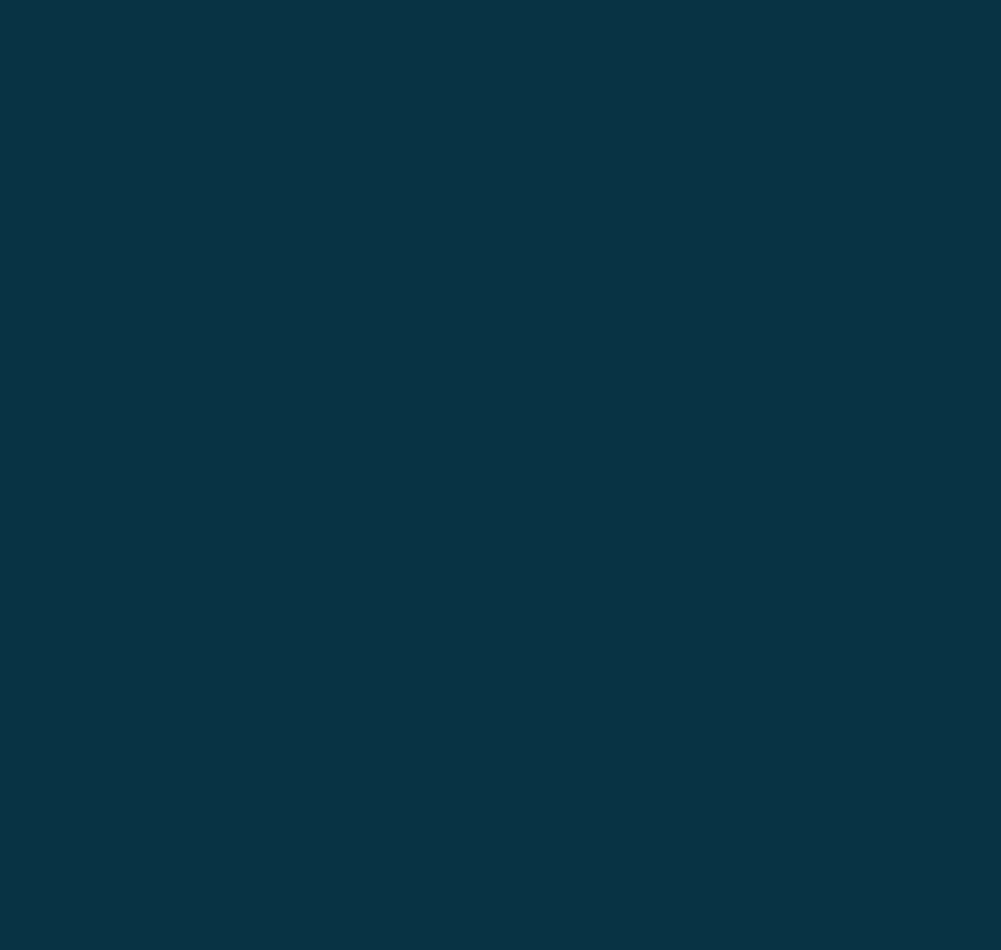
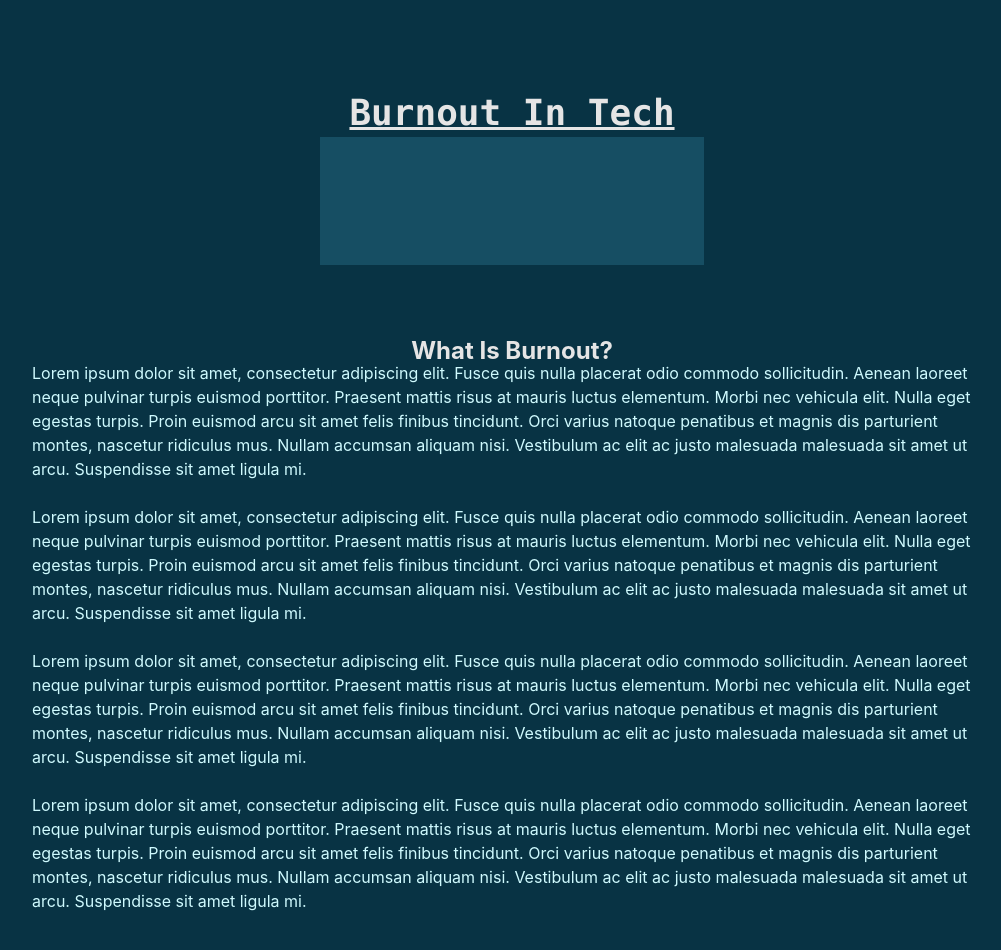
Before and after one commit to phajsi/burnout-spa, a React (Create React App) app: page / in a window 1280 px wide. Shown: the part 460-1410 px from the top of the page, without its empty margins (128-1129 px from the left). Before the commit the page ends 800 px from the top, so only its background shows below. Built offline with nearby package versions, Linux system fonts and the light colour scheme.

Commit message:
Add initial parallax

```diff
--- a/src/App.tsx
+++ b/src/App.tsx
@@ -1,14 +1,82 @@
 import React from "react";
-//import "./App.css";
+import { Parallax } from "react-scroll-parallax";
+
+const styles = {
+  centerCSS:
+    "absolute top-2/3 right-0 translate-x-1/2 translate-y-1/2 text-center ",
+};
 
 const App = () => (
-  <div className="text-cyan-500 font-bold capitalize text-2xl">
-    <header>
-      <h1>
-        Burnout and Wellbeing <br /> Managing Burnout in Tech
-      </h1>
+  <>
+    <header className="flex w-screen h-screen relative justify-center">
+      <Parallax speed={2}>
+        <div className={"bg-cyan-900 h-32 w-96 " + `${styles.centerCSS}`} />
+      </Parallax>
+      <Parallax speed={-10}>
+        <h1
+          className={
+            "text-neutral-200 font-bold capitalize w-max text-4xl font-mono underline z-1 " +
+            `${styles.centerCSS}`
+          }
+        >
+          Burnout in Tech
+        </h1>
+      </Parallax>
     </header>
-  </div>
+
+    <Parallax speed={-2}>
+      <div className="my-4 mx-auto text-neutral-200 font-bold capitalize text-2xl w-fit">
+        <h2>What is Burnout?</h2>
+      </div>
+    </Parallax>
+    <Parallax speed={-4}>
+      <div className=" mx-auto text-cyan-100 my-4 w-3/4  place-items-center">
+        <p>
+          Lorem ipsum dolor sit amet, consectetur adipiscing elit. Fusce quis
+          nulla placerat odio commodo sollicitudin. Aenean laoreet neque
+          pulvinar turpis euismod porttitor. Praesent mattis risus at mauris
+          luctus elementum. Morbi nec vehicula elit. Nulla eget egestas turpis.
+          Proin euismod arcu sit amet felis finibus tincidunt. Orci varius
+          natoque penatibus et magnis dis parturient montes, nascetur ridiculus
+          mus. Nullam accumsan aliquam nisi. Vestibulum ac elit ac justo
+          malesuada malesuada sit amet ut arcu. Suspendisse sit amet ligula mi.
+        </p>
+        <br />
+        <p>
+          Lorem ipsum dolor sit amet, consectetur adipiscing elit. Fusce quis
+          nulla placerat odio commodo sollicitudin. Aenean laoreet neque
+          pulvinar turpis euismod porttitor. Praesent mattis risus at mauris
+          luctus elementum. Morbi nec vehicula elit. Nulla eget egestas turpis.
+          Proin euismod arcu sit amet felis finibus tincidunt. Orci varius
+          natoque penatibus et magnis dis parturient montes, nascetur ridiculus
+          mus. Nullam accumsan aliquam nisi. Vestibulum ac elit ac justo
+          malesuada malesuada sit amet ut arcu. Suspendisse sit amet ligula mi.
+        </p>
+        <br />
+        <p>
+          Lorem ipsum dolor sit amet, consectetur adipiscing elit. Fusce quis
+          nulla placerat odio commodo sollicitudin. Aenean laoreet neque
+          pulvinar turpis euismod porttitor. Praesent mattis risus at mauris
+          luctus elementum. Morbi nec vehicula elit. Nulla eget egestas turpis.
+          Proin euismod arcu sit amet felis finibus tincidunt. Orci varius
+          natoque penatibus et magnis dis parturient montes, nascetur ridiculus
+          mus. Nullam accumsan aliquam nisi. Vestibulum ac elit ac justo
+          malesuada malesuada sit amet ut arcu. Suspendisse sit amet ligula mi.
+        </p>
+        <br />
+        <p>
+          Lorem ipsum dolor sit amet, consectetur adipiscing elit. Fusce quis
+          nulla placerat odio commodo sollicitudin. Aenean laoreet neque
+          pulvinar turpis euismod porttitor. Praesent mattis risus at mauris
+          luctus elementum. Morbi nec vehicula elit. Nulla eget egestas turpis.
+          Proin euismod arcu sit amet felis finibus tincidunt. Orci varius
+          natoque penatibus et magnis dis parturient montes, nascetur ridiculus
+          mus. Nullam accumsan aliquam nisi. Vestibulum ac elit ac justo
+          malesuada malesuada sit amet ut arcu. Suspendisse sit amet ligula mi.
+        </p>
+      </div>
+    </Parallax>
+  </>
 );
 
 export default App;
--- /dev/null
+++ b/src/assets/Rectangle.tsx
@@ -0,0 +1,13 @@
+export const Rectangle: any = () => {
+  return (
+    <svg
+      width="852"
+      height="400"
+      viewBox="0 0 852 400"
+      fill="none"
+      xmlns="http://www.w3.org/2000/svg"
+    >
+      <rect width="852" height="400" fill="#164E63" />
+    </svg>
+  );
+};
--- a/src/index.css
+++ b/src/index.css
@@ -4,7 +4,6 @@
 body {
   margin: 0;
   background-color: #083344;
-  padding: 16px;
   font-family: -apple-system, BlinkMacSystemFont, "Segoe UI", "Roboto", "Oxygen",
     "Ubuntu", "Cantarell", "Fira Sans", "Droid Sans", "Helvetica Neue",
     sans-serif;
```
